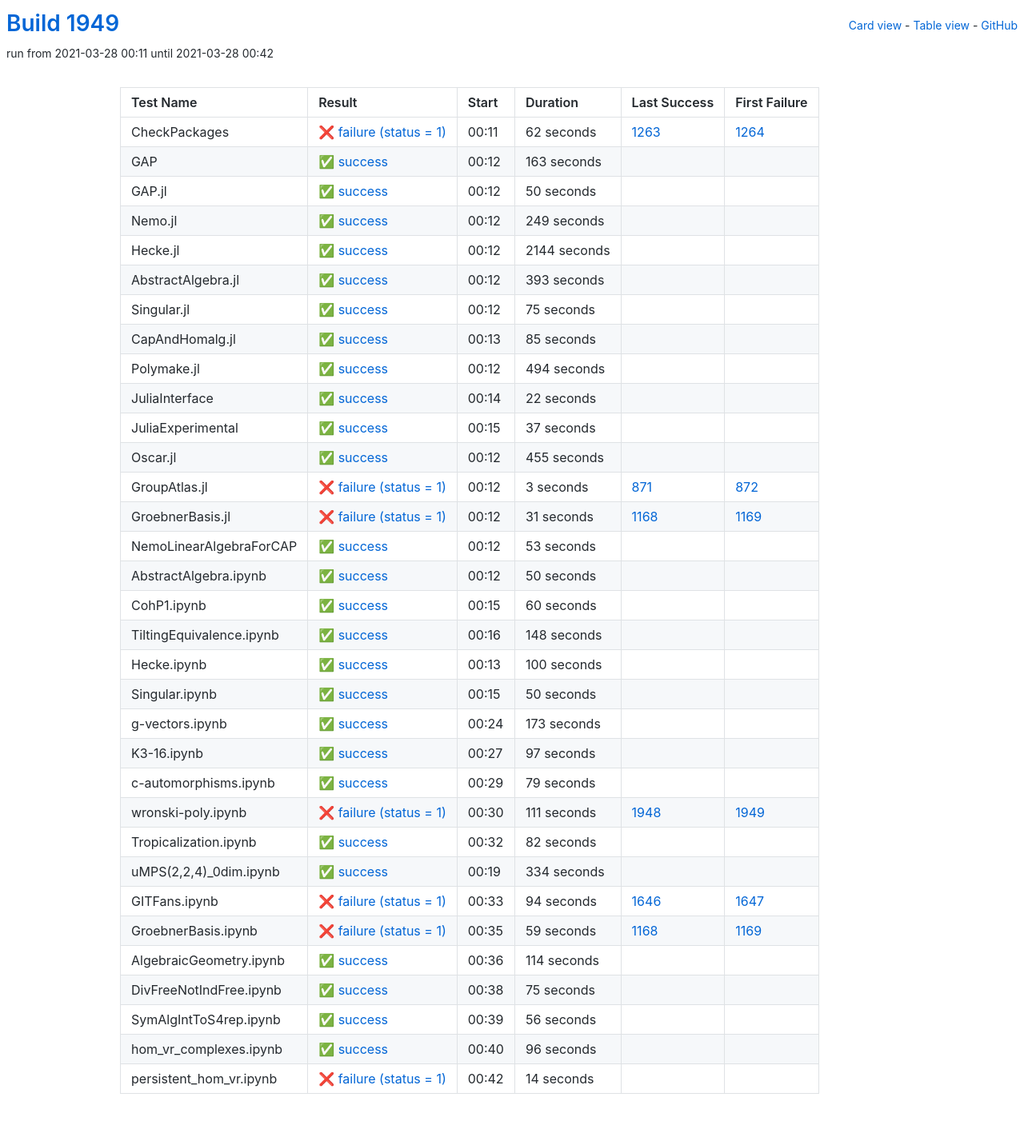
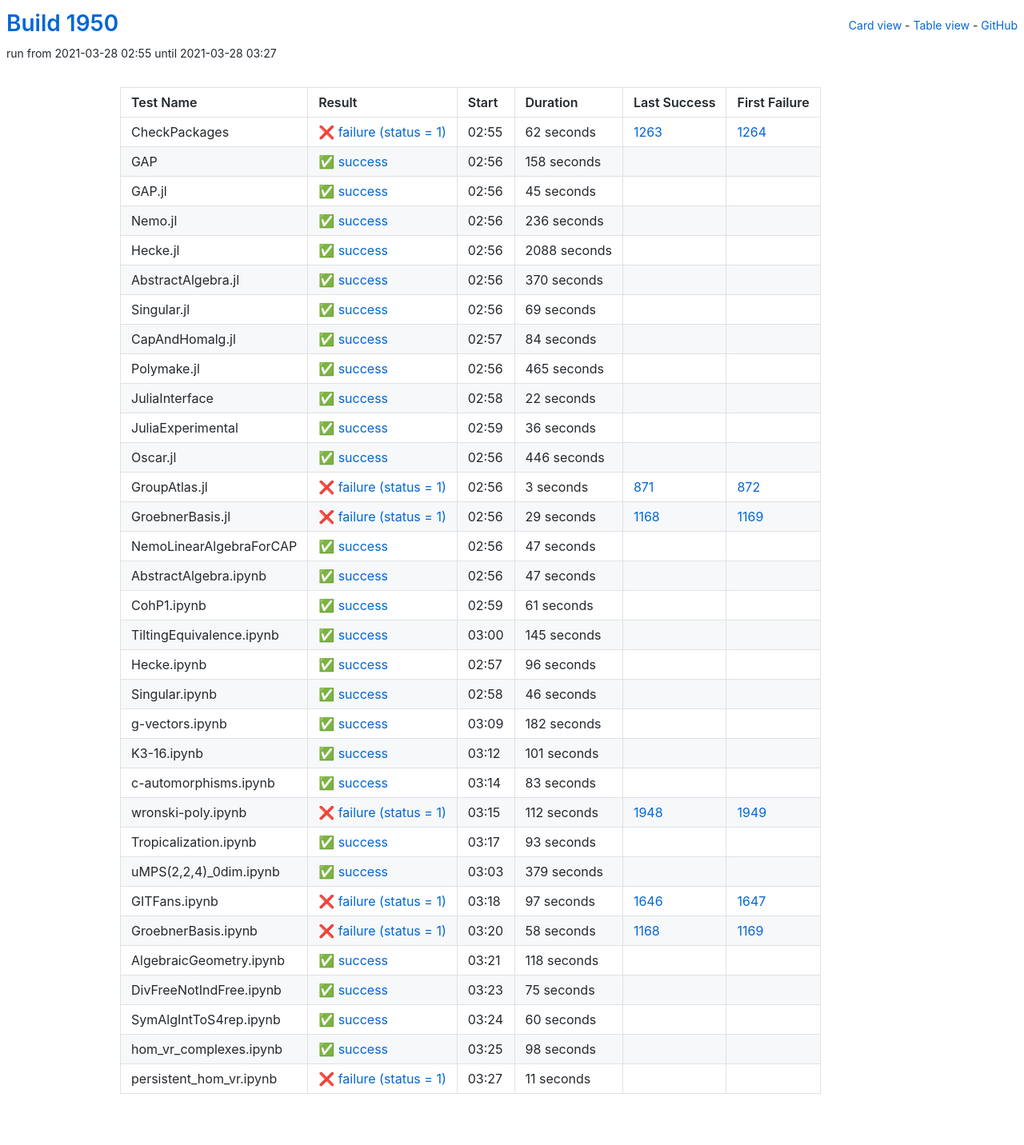
Before and after one commit to oscar-system/oscar-ci-status-stable, a Jekyll site: the page built from table.html, in a window 1280 px wide. Shown: the whole page at 80% size. Built offline with Jekyll 4.4.1, drawn with Linux system fonts in a browser that asks for light colours.

Commit message:
Build #1950

```diff
--- a/_data/ci.yml
+++ b/_data/ci.yml
@@ -1,6 +1,6 @@
 ---
-build: 1949
-build_url: https://oscarci.mathematik.uni-kl.de/job/oscar-stable/1949/
+build: 1950
+build_url: https://oscarci.mathematik.uni-kl.de/job/oscar-stable/1950/
 job: oscar-stable
 organization: oscar-system
 repo: oscar-ci-status-stable
@@ -8,8 +8,8 @@ repourl: https://github.com/oscar-system/oscar-ci-status-stable
 tests:
 - name: CheckPackages
   id: checkpackages
-  log: https://oscarci.mathematik.uni-kl.de/job/oscar-stable/1949/artifact/logs/build-1949/CheckPackages.log
-  start: 2021-03-28 00:11
+  log: https://oscarci.mathematik.uni-kl.de/job/oscar-stable/1950/artifact/logs/build-1950/CheckPackages.log
+  start: 2021-03-28 02:55
   success: false
   exitcode: 1
   status: failure
@@ -20,104 +20,104 @@ tests:
   first_failure_url: https://oscarci.mathematik.uni-kl.de/job/oscar-stable/1264/
 - name: GAP
   id: gap
-  log: https://oscarci.mathematik.uni-kl.de/job/oscar-stable/1949/artifact/logs/build-1949/GAP.log
-  start: 2021-03-28 00:12
+  log: https://oscarci.mathematik.uni-kl.de/job/oscar-stable/1950/artifact/logs/build-1950/GAP.log
+  start: 2021-03-28 02:56
   success: true
   exitcode: 0
   status: success
-  duration: 163
+  duration: 158
   last_success: false
   last_success_url:
   first_failure: false
   first_failure_url:
 - name: GAP.jl
   id: gap-jl
-  log: https://oscarci.mathematik.uni-kl.de/job/oscar-stable/1949/artifact/logs/build-1949/GAP.jl.log
-  start: 2021-03-28 00:12
+  log: https://oscarci.mathematik.uni-kl.de/job/oscar-stable/1950/artifact/logs/build-1950/GAP.jl.log
+  start: 2021-03-28 02:56
   success: true
   exitcode: 0
   status: success
-  duration: 50
+  duration: 45
   last_success: false
   last_success_url:
   first_failure: false
   first_failure_url:
 - name: Nemo.jl
   id: nemo-jl
-  log: https://oscarci.mathematik.uni-kl.de/job/oscar-stable/1949/artifact/logs/build-1949/Nemo.jl.log
-  start: 2021-03-28 00:12
+  log: https://oscarci.mathematik.uni-kl.de/job/oscar-stable/1950/artifact/logs/build-1950/Nemo.jl.log
+  start: 2021-03-28 02:56
   success: true
   exitcode: 0
   status: success
-  duration: 249
+  duration: 236
   last_success: false
   last_success_url:
   first_failure: false
   first_failure_url:
 - name: Hecke.jl
   id: hecke-jl
-  log: https://oscarci.mathematik.uni-kl.de/job/oscar-stable/1949/artifact/logs/build-1949/Hecke.jl.log
-  start: 2021-03-28 00:12
+  log: https://oscarci.mathematik.uni-kl.de/job/oscar-stable/1950/artifact/logs/build-1950/Hecke.jl.log
+  start: 2021-03-28 02:56
   success: true
   exitcode: 0
   status: success
-  duration: 2144
+  duration: 2088
   last_success: false
   last_success_url:
   first_failure: false
   first_failure_url:
 - name: AbstractAlgebra.jl
   id: abstractalgebra-jl
-  log: https://oscarci.mathematik.uni-kl.de/job/oscar-stable/1949/artifact/logs/build-1949/AbstractAlgebra.jl.log
-  start: 2021-03-28 00:12
+  log: https://oscarci.mathematik.uni-kl.de/job/oscar-stable/1950/artifact/logs/build-1950/AbstractAlgebra.jl.log
+  start: 2021-03-28 02:56
   success: true
   exitcode: 0
   status: success
-  duration: 393
+  duration: 370
   last_success: false
   last_success_url:
   first_failure: false
   first_failure_url:
 - name: Singular.jl
   id: singular-jl
-  log: https://oscarci.mathematik.uni-kl.de/job/oscar-stable/1949/artifact/logs/build-1949/Singular.jl.log
-  start: 2021-03-28 00:12
+  log: https://oscarci.mathematik.uni-kl.de/job/oscar-stable/1950/artifact/logs/build-1950/Singular.jl.log
+  start: 2021-03-28 02:56
   success: true
   exitcode: 0
   status: success
-  duration: 75
+  duration: 69
   last_success: false
   last_success_url:
   first_failure: false
   first_failure_url:
 - name: CapAndHomalg.jl
   id: capandhomalg-jl
-  log: https://oscarci.mathematik.uni-kl.de/job/oscar-stable/1949/artifact/logs/build-1949/CapAndHomalg.jl.log
-  start: 2021-03-28 00:13
+  log: https://oscarci.mathematik.uni-kl.de/job/oscar-stable/1950/artifact/logs/build-1950/CapAndHomalg.jl.log
+  start: 2021-03-28 02:57
   success: true
   exitcode: 0
   status: success
-  duration: 85
+  duration: 84
   last_success: false
   last_success_url:
   first_failure: false
   first_failure_url:
 - name: Polymake.jl
   id: polymake-jl
-  log: https://oscarci.mathematik.uni-kl.de/job/oscar-stable/1949/artifact/logs/build-1949/Polymake.jl.log
-  start: 2021-03-28 00:12
+  log: https://oscarci.mathematik.uni-kl.de/job/oscar-stable/1950/artifact/logs/build-1950/Polymake.jl.log
+  start: 2021-03-28 02:56
   success: true
   exitcode: 0
   status: success
-  duration: 494
+  duration: 465
   last_success: false
   last_success_url:
   first_failure: false
   first_failure_url:
 - name: JuliaInterface
   id: juliainterface
-  log: https://oscarci.mathematik.uni-kl.de/job/oscar-stable/1949/artifact/logs/build-1949/JuliaInterface.log
-  start: 2021-03-28 00:14
+  log: https://oscarci.mathematik.uni-kl.de/job/oscar-stable/1950/artifact/logs/build-1950/JuliaInterface.log
+  start: 2021-03-28 02:58
   success: true
   exitcode: 0
   status: success
@@ -128,32 +128,32 @@ tests:
   first_failure_url:
 - name: JuliaExperimental
   id: juliaexperimental
-  log: https://oscarci.mathematik.uni-kl.de/job/oscar-stable/1949/artifact/logs/build-1949/JuliaExperimental.log
-  start: 2021-03-28 00:15
+  log: https://oscarci.mathematik.uni-kl.de/job/oscar-stable/1950/artifact/logs/build-1950/JuliaExperimental.log
+  start: 2021-03-28 02:59
   success: true
   exitcode: 0
   status: success
-  duration: 37
+  duration: 36
   last_success: false
   last_success_url:
   first_failure: false
   first_failure_url:
 - name: Oscar.jl
   id: oscar-jl
-  log: https://oscarci.mathematik.uni-kl.de/job/oscar-stable/1949/artifact/logs/build-1949/Oscar.jl.log
-  start: 2021-03-28 00:12
+  log: https://oscarci.mathematik.uni-kl.de/job/oscar-stable/1950/artifact/logs/build-1950/Oscar.jl.log
+  start: 2021-03-28 02:56
   success: true
   exitcode: 0
   status: success
-  duration: 455
+  duration: 446
   last_success: false
   last_success_url:
   first_failure: false
   first_failure_url:
 - name: GroupAtlas.jl
   id: groupatlas-jl
-  log: https://oscarci.mathematik.uni-kl.de/job/oscar-stable/1949/artifact/logs/build-1949/GroupAtlas.jl.log
-  start: 2021-03-28 00:12
+  log: https://oscarci.mathematik.uni-kl.de/job/oscar-stable/1950/artifact/logs/build-1950/GroupAtlas.jl.log
+  start: 2021-03-28 02:56
   success: false
   exitcode: 1
   status: failure
@@ -164,200 +164,200 @@ tests:
   first_failure_url: https://oscarci.mathematik.uni-kl.de/job/oscar-stable/872/
 - name: GroebnerBasis.jl
   id: groebnerbasis-jl
-  log: https://oscarci.mathematik.uni-kl.de/job/oscar-stable/1949/artifact/logs/build-1949/GroebnerBasis.jl.log
-  start: 2021-03-28 00:12
+  log: https://oscarci.mathematik.uni-kl.de/job/oscar-stable/1950/artifact/logs/build-1950/GroebnerBasis.jl.log
+  start: 2021-03-28 02:56
   success: false
   exitcode: 1
   status: failure
-  duration: 31
+  duration: 29
   last_success: 1168
   last_success_url: https://oscarci.mathematik.uni-kl.de/job/oscar-stable/1168/
   first_failure: 1169
   first_failure_url: https://oscarci.mathematik.uni-kl.de/job/oscar-stable/1169/
 - name: NemoLinearAlgebraForCAP
   id: nemolinearalgebraforcap
-  log: https://oscarci.mathematik.uni-kl.de/job/oscar-stable/1949/artifact/logs/build-1949/NemoLinearAlgebraForCAP.log
-  start: 2021-03-28 00:12
+  log: https://oscarci.mathematik.uni-kl.de/job/oscar-stable/1950/artifact/logs/build-1950/NemoLinearAlgebraForCAP.log
+  start: 2021-03-28 02:56
   success: true
   exitcode: 0
   status: success
-  duration: 53
+  duration: 47
   last_success: false
   last_success_url:
   first_failure: false
   first_failure_url:
 - name: AbstractAlgebra.ipynb
   id: abstractalgebra-ipynb
-  log: https://oscarci.mathematik.uni-kl.de/job/oscar-stable/1949/artifact/logs/build-1949/AbstractAlgebra.ipynb.log
-  start: 2021-03-28 00:12
+  log: https://oscarci.mathematik.uni-kl.de/job/oscar-stable/1950/artifact/logs/build-1950/AbstractAlgebra.ipynb.log
+  start: 2021-03-28 02:56
   success: true
   exitcode: 0
   status: success
-  duration: 50
+  duration: 47
   last_success: false
   last_success_url:
   first_failure: false
   first_failure_url:
 - name: CohP1.ipynb
   id: cohp1-ipynb
-  log: https://oscarci.mathematik.uni-kl.de/job/oscar-stable/1949/artifact/logs/build-1949/CohP1.ipynb.log
-  start: 2021-03-28 00:15
+  log: https://oscarci.mathematik.uni-kl.de/job/oscar-stable/1950/artifact/logs/build-1950/CohP1.ipynb.log
+  start: 2021-03-28 02:59
   success: true
   exitcode: 0
   status: success
-  duration: 60
+  duration: 61
   last_success: false
   last_success_url:
   first_failure: false
   first_failure_url:
 - name: TiltingEquivalence.ipynb
   id: tiltingequivalence-ipynb
-  log: https://oscarci.mathematik.uni-kl.de/job/oscar-stable/1949/artifact/logs/build-1949/TiltingEquivalence.ipynb.log
-  start: 2021-03-28 00:16
+  log: https://oscarci.mathematik.uni-kl.de/job/oscar-stable/1950/artifact/logs/build-1950/TiltingEquivalence.ipynb.log
+  start: 2021-03-28 03:00
   success: true
   exitcode: 0
   status: success
-  duration: 148
+  duration: 145
   last_success: false
   last_success_url:
   first_failure: false
   first_failure_url:
 - name: Hecke.ipynb
   id: hecke-ipynb
-  log: https://oscarci.mathematik.uni-kl.de/job/oscar-stable/1949/artifact/logs/build-1949/Hecke.ipynb.log
-  start: 2021-03-28 00:13
+  log: https://oscarci.mathematik.uni-kl.de/job/oscar-stable/1950/artifact/logs/build-1950/Hecke.ipynb.log
+  start: 2021-03-28 02:57
   success: true
   exitcode: 0
   status: success
-  duration: 100
+  duration: 96
   last_success: false
   last_success_url:
   first_failure: false
   first_failure_url:
 - name: Singular.ipynb
   id: singular-ipynb
-  log: https://oscarci.mathematik.uni-kl.de/job/oscar-stable/1949/artifact/logs/build-1949/Singular.ipynb.log
-  start: 2021-03-28 00:15
+  log: https://oscarci.mathematik.uni-kl.de/job/oscar-stable/1950/artifact/logs/build-1950/Singular.ipynb.log
+  start: 2021-03-28 02:58
   success: true
   exitcode: 0
   status: success
-  duration: 50
+  duration: 46
   last_success: false
   last_success_url:
   first_failure: false
   first_failure_url:
 - name: g-vectors.ipynb
   id: g-vectors-ipynb
-  log: https://oscarci.mathematik.uni-kl.de/job/oscar-stable/1949/artifact/logs/build-1949/g-vectors.ipynb.log
-  start: 2021-03-28 00:24
+  log: https://oscarci.mathematik.uni-kl.de/job/oscar-stable/1950/artifact/logs/build-1950/g-vectors.ipynb.log
+  start: 2021-03-28 03:09
   success: true
   exitcode: 0
   status: success
-  duration: 173
+  duration: 182
   last_success: false
   last_success_url:
   first_failure: false
   first_failure_url:
 - name: K3-16.ipynb
   id: k3-16-ipynb
-  log: https://oscarci.mathematik.uni-kl.de/job/oscar-stable/1949/artifact/logs/build-1949/K3-16.ipynb.log
-  start: 2021-03-28 00:27
+  log: https://oscarci.mathematik.uni-kl.de/job/oscar-stable/1950/artifact/logs/build-1950/K3-16.ipynb.log
+  start: 2021-03-28 03:12
   success: true
   exitcode: 0
   status: success
-  duration: 97
+  duration: 101
   last_success: false
   last_success_url:
   first_failure: false
   first_failure_url:
 - name: c-automorphisms.ipynb
   id: c-automorphisms-ipynb
-  log: https://oscarci.mathematik.uni-kl.de/job/oscar-stable/1949/artifact/logs/build-1949/c-automorphisms.ipynb.log
-  start: 2021-03-28 00:29
+  log: https://oscarci.mathematik.uni-kl.de/job/oscar-stable/1950/artifact/logs/build-1950/c-automorphisms.ipynb.log
+  start: 2021-03-28 03:14
   success: true
   exitcode: 0
   status: success
-  duration: 79
+  duration: 83
   last_success: false
   last_success_url:
   first_failure: false
   first_failure_url:
 - name: wronski-poly.ipynb
   id: wronski-poly-ipynb
-  log: https://oscarci.mathematik.uni-kl.de/job/oscar-stable/1949/artifact/logs/build-1949/wronski-poly.ipynb.log
-  start: 2021-03-28 00:30
+  log: https://oscarci.mathematik.uni-kl.de/job/oscar-stable/1950/artifact/logs/build-1950/wronski-poly.ipynb.log
+  start: 2021-03-28 03:15
   success: false
   exitcode: 1
   status: failure
-  duration: 111
+  duration: 112
   last_success: 1948
   last_success_url: https://oscarci.mathematik.uni-kl.de/job/oscar-stable/1948/
   first_failure: 1949
   first_failure_url: https://oscarci.mathematik.uni-kl.de/job/oscar-stable/1949/
 - name: Tropicalization.ipynb
   id: tropicalization-ipynb
-  log: https://oscarci.mathematik.uni-kl.de/job/oscar-stable/1949/artifact/logs/build-1949/Tropicalization.ipynb.log
-  start: 2021-03-28 00:32
+  log: https://oscarci.mathematik.uni-kl.de/job/oscar-stable/1950/artifact/logs/build-1950/Tropicalization.ipynb.log
+  start: 2021-03-28 03:17
   success: true
   exitcode: 0
   status: success
-  duration: 82
+  duration: 93
   last_success: false
   last_success_url:
   first_failure: false
   first_failure_url:
 - name: uMPS(2,2,4)_0dim.ipynb
   id: umps-2-2-4-0dim-ipynb
-  log: https://oscarci.mathematik.uni-kl.de/job/oscar-stable/1949/artifact/logs/build-1949/uMPS-2-2-4-_0dim.ipynb.log
-  start: 2021-03-28 00:19
+  log: https://oscarci.mathematik.uni-kl.de/job/oscar-stable/1950/artifact/logs/build-1950/uMPS-2-2-4-_0dim.ipynb.log
+  start: 2021-03-28 03:03
   success: true
   exitcode: 0
   status: success
-  duration: 334
+  duration: 379
   last_success: false
   last_success_url:
   first_failure: false
   first_failure_url:
 - name: GITFans.ipynb
   id: gitfans-ipynb
-  log: https://oscarci.mathematik.uni-kl.de/job/oscar-stable/1949/artifact/logs/build-1949/GITFans.ipynb.log
-  start: 2021-03-28 00:33
+  log: https://oscarci.mathematik.uni-kl.de/job/oscar-stable/1950/artifact/logs/build-1950/GITFans.ipynb.log
+  start: 2021-03-28 03:18
   success: false
   exitcode: 1
   status: failure
-  duration: 94
+  duration: 97
   last_success: 1646
   last_success_url: https://oscarci.mathematik.uni-kl.de/job/oscar-stable/1646/
   first_failure: 1647
   first_failure_url: https://oscarci.mathematik.uni-kl.de/job/oscar-stable/1647/
 - name: GroebnerBasis.ipynb
   id: groebnerbasis-ipynb
-  log: https://oscarci.mathematik.uni-kl.de/job/oscar-stable/1949/artifact/logs/build-1949/GroebnerBasis.ipynb.log
-  start: 2021-03-28 00:35
+  log: https://oscarci.mathematik.uni-kl.de/job/oscar-stable/1950/artifact/logs/build-1950/GroebnerBasis.ipynb.log
+  start: 2021-03-28 03:20
   success: false
   exitcode: 1
   status: failure
-  duration: 59
+  duration: 58
   last_success: 1168
   last_success_url: https://oscarci.mathematik.uni-kl.de/job/oscar-stable/1168/
   first_failure: 1169
   first_failure_url: https://oscarci.mathematik.uni-kl.de/job/oscar-stable/1169/
 - name: AlgebraicGeometry.ipynb
   id: algebraicgeometry-ipynb
-  log: https://oscarci.mathematik.uni-kl.de/job/oscar-stable/1949/artifact/logs/build-1949/AlgebraicGeometry.ipynb.log
-  start: 2021-03-28 00:36
+  log: https://oscarci.mathematik.uni-kl.de/job/oscar-stable/1950/artifact/logs/build-1950/AlgebraicGeometry.ipynb.log
+  start: 2021-03-28 03:21
   success: true
   exitcode: 0
   status: success
-  duration: 114
+  duration: 118
   last_success: false
   last_success_url:
   first_failure: false
   first_failure_url:
 - name: DivFreeNotIndFree.ipynb
   id: divfreenotindfree-ipynb
-  log: https://oscarci.mathematik.uni-kl.de/job/oscar-stable/1949/artifact/logs/build-1949/DivFreeNotIndFree.ipynb.log
-  start: 2021-03-28 00:38
+  log: https://oscarci.mathematik.uni-kl.de/job/oscar-stable/1950/artifact/logs/build-1950/DivFreeNotIndFree.ipynb.log
+  start: 2021-03-28 03:23
   success: true
   exitcode: 0
   status: success
@@ -368,36 +368,36 @@ tests:
   first_failure_url:
 - name: SymAlgIntToS4rep.ipynb
   id: symalginttos4rep-ipynb
-  log: https://oscarci.mathematik.uni-kl.de/job/oscar-stable/1949/artifact/logs/build-1949/SymAlgIntToS4rep.ipynb.log
-  start: 2021-03-28 00:39
+  log: https://oscarci.mathematik.uni-kl.de/job/oscar-stable/1950/artifact/logs/build-1950/SymAlgIntToS4rep.ipynb.log
+  start: 2021-03-28 03:24
   success: true
   exitcode: 0
   status: success
-  duration: 56
+  duration: 60
   last_success: false
   last_success_url:
   first_failure: false
   first_failure_url:
 - name: hom_vr_complexes.ipynb
   id: hom-vr-complexes-ipynb
-  log: https://oscarci.mathematik.uni-kl.de/job/oscar-stable/1949/artifact/logs/build-1949/hom_vr_complexes.ipynb.log
-  start: 2021-03-28 00:40
+  log: https://oscarci.mathematik.uni-kl.de/job/oscar-stable/1950/artifact/logs/build-1950/hom_vr_complexes.ipynb.log
+  start: 2021-03-28 03:25
   success: true
   exitcode: 0
   status: success
-  duration: 96
+  duration: 98
   last_success: false
   last_success_url:
   first_failure: false
   first_failure_url:
 - name: persistent_hom_vr.ipynb
   id: persistent-hom-vr-ipynb
-  log: https://oscarci.mathematik.uni-kl.de/job/oscar-stable/1949/artifact/logs/build-1949/persistent_hom_vr.ipynb.log
-  start: 2021-03-28 00:42
+  log: https://oscarci.mathematik.uni-kl.de/job/oscar-stable/1950/artifact/logs/build-1950/persistent_hom_vr.ipynb.log
+  start: 2021-03-28 03:27
   success: false
   exitcode: 1
   status: failure
-  duration: 14
+  duration: 11
   last_success: false
   last_success_url:
   first_failure: false
```
Also changed, not shown: README.md.
